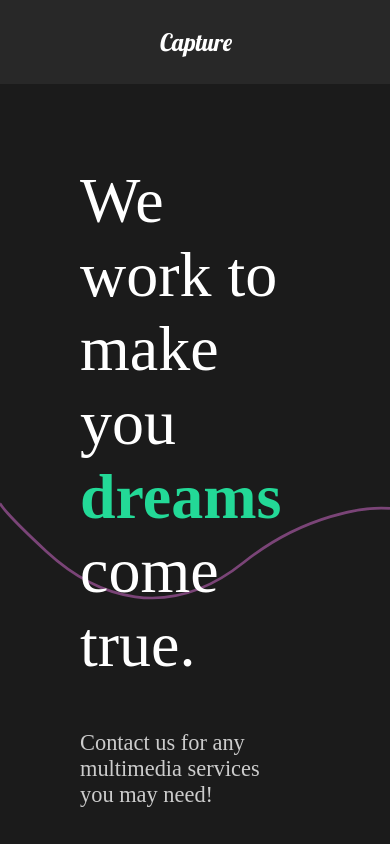
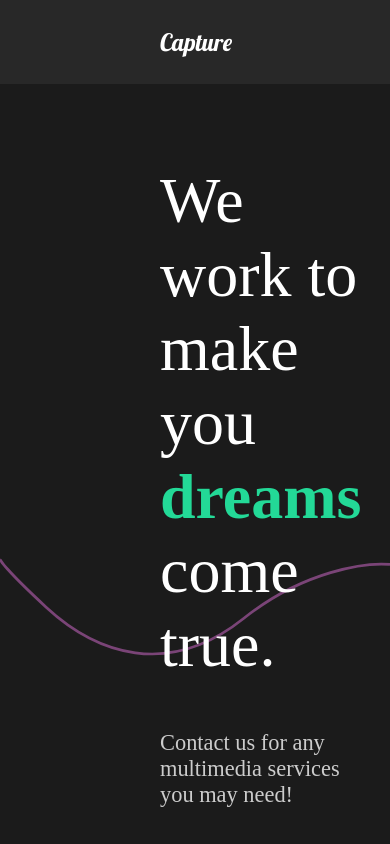
Before and after one commit to DVarner94/capture, a React (Create React App) app: page / in a window 390 px wide. Shown: the top 844 px of the page. Built offline with nearby package versions, Linux system fonts and the light colour scheme.

Commit message:
making mobile responisve

```diff
--- a/src/styles.js
+++ b/src/styles.js
@@ -5,8 +5,13 @@ export const About = styled.div`
     display: flex;
     align-items: center;
     justify-content: space-between;
-    padding: 5rem 5rem;
+    padding: 5rem 10rem;
     color: white;
+    @media(max-width){
+        display:block;
+        padding: 2rem 2rem;
+        text-align: center;
+    }
 `;
 export const Description = styled.div`
     z-index: 2;
@@ -14,6 +19,12 @@ export const Description = styled.div`
     padding-right: 5rem;
     h2{
         font-weight: lighter;
+    }
+    @media (max-width: 1300px){
+        padding: 0;
+        button {
+            margin: 2rem 0rem 5rem 0rem;
+        }
     }
 `;
 export const Image = styled.div`
```
